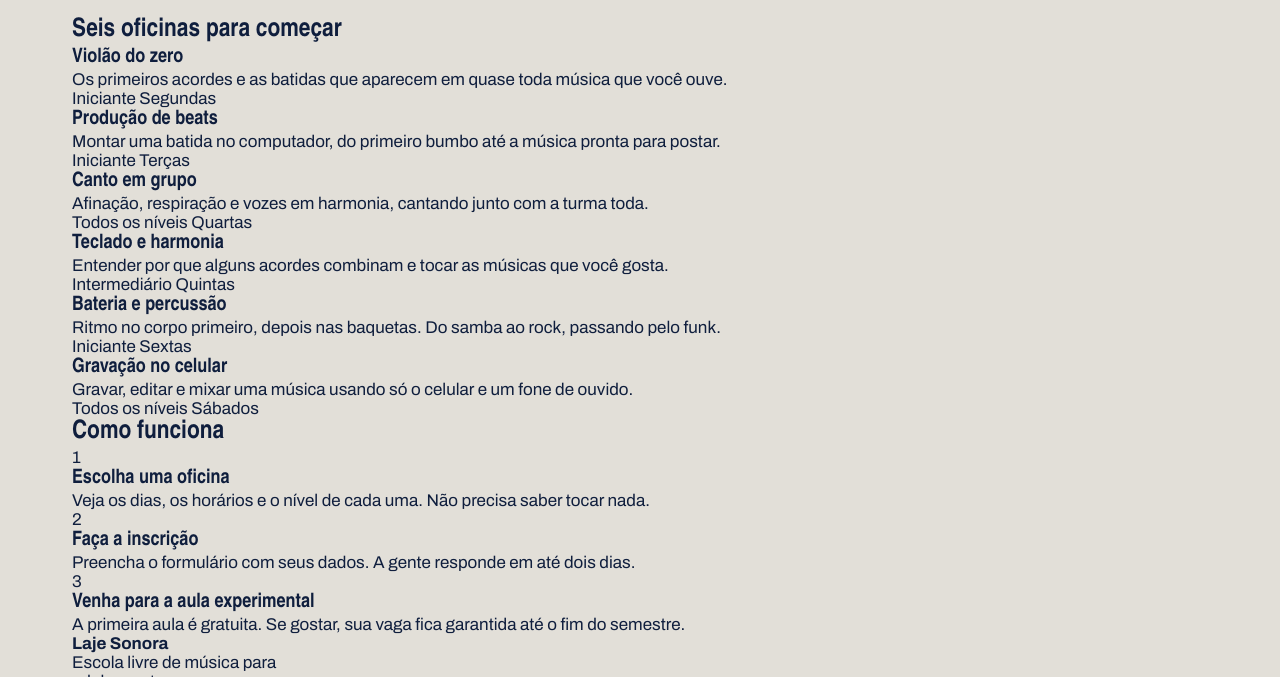
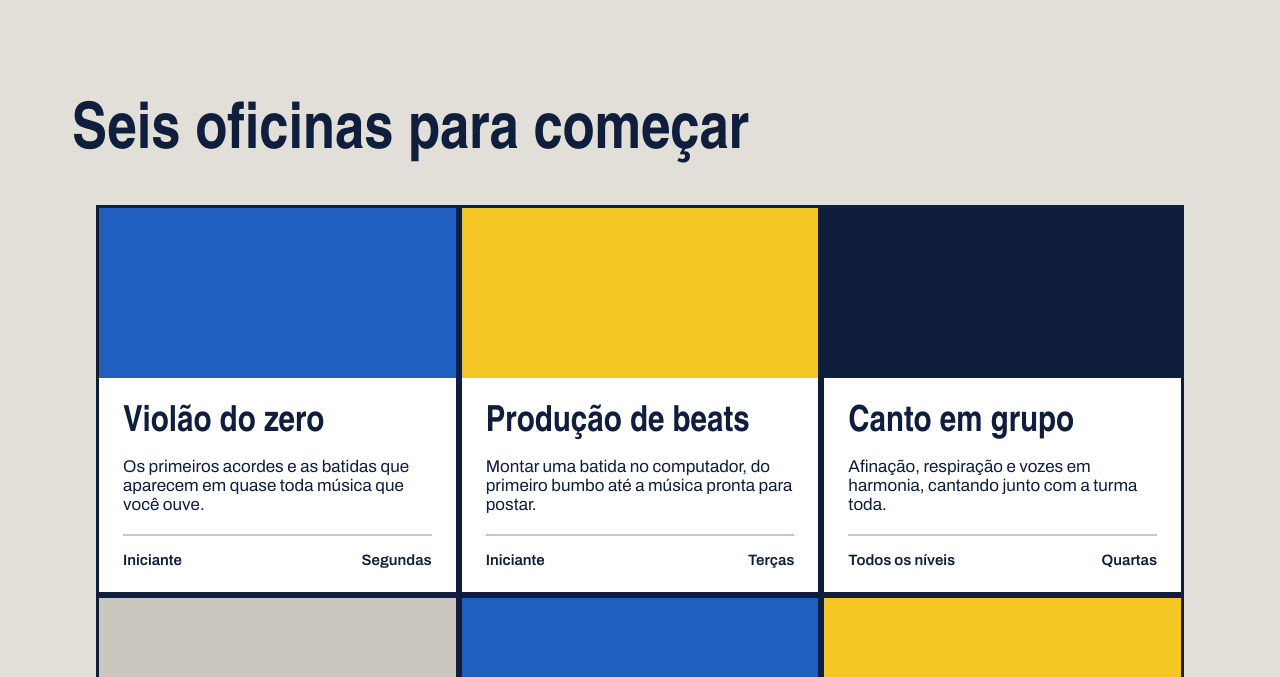
Before and after one commit to davibolt-02/laje_sonora, a plain HTML site: page index.html in a window 1280 px wide. Shown: the part 883-1560 px from the top of the page. Drawn offline with Linux system fonts and the light colour scheme; a web font is replaced by a local one.

Commit message:
Cards das oficinas

```diff
--- a/index.css
+++ b/index.css
@@ -109,3 +109,51 @@ h1, h2, h3{
 .cartaz-lateral{
     align-items: flex-start;
 }
+.secao{
+    margin-top: 96px;
+}
+.titulo-secao{
+    font-size: 64px;
+    margin-bottom: 32px;
+}
+.cards{
+    display: flex;
+    flex-wrap: wrap;
+    margin: 24px;
+}
+.card{
+    border: 3px solid var(--tinta);
+    background-color: white;
+    flex: 1 1 340px;
+}
+.card .foto{
+    height: 170px;
+}
+.foto{
+    background-color: var(--concreto-escuro);
+}
+.foto-azul{
+    background-color: var(--caixa-dagua);
+}
+.foto-amarela{
+    background-color: var(--fita);
+}
+.foto-tinta{
+    background-color: var(--tinta);
+}
+.card-texto{
+    padding: 24px;
+}
+.card h3{
+    font-size: 36px;
+    margin-bottom: 12px;
+}
+.card-info{
+    margin-top: 20px;
+    padding-top: 16px;
+    border-top: 2px solid var(--concreto-escuro);
+    font-weight: 600;
+    font-size: 15px;
+    display: flex;
+    justify-content: space-between;
+}
```
